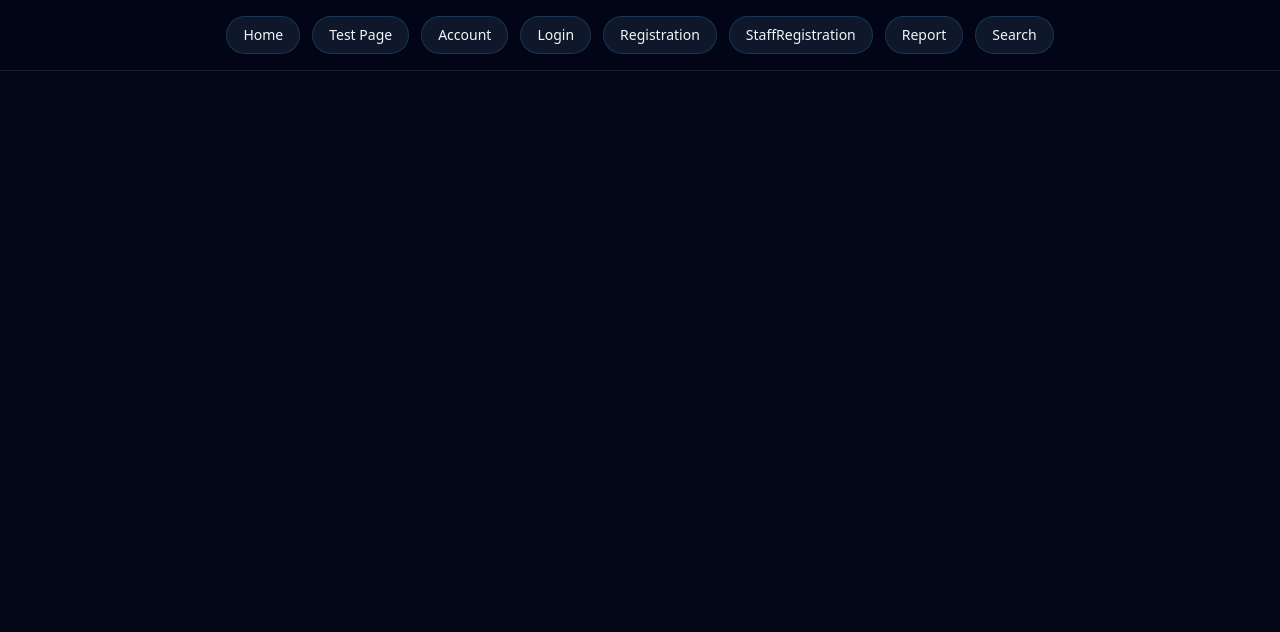
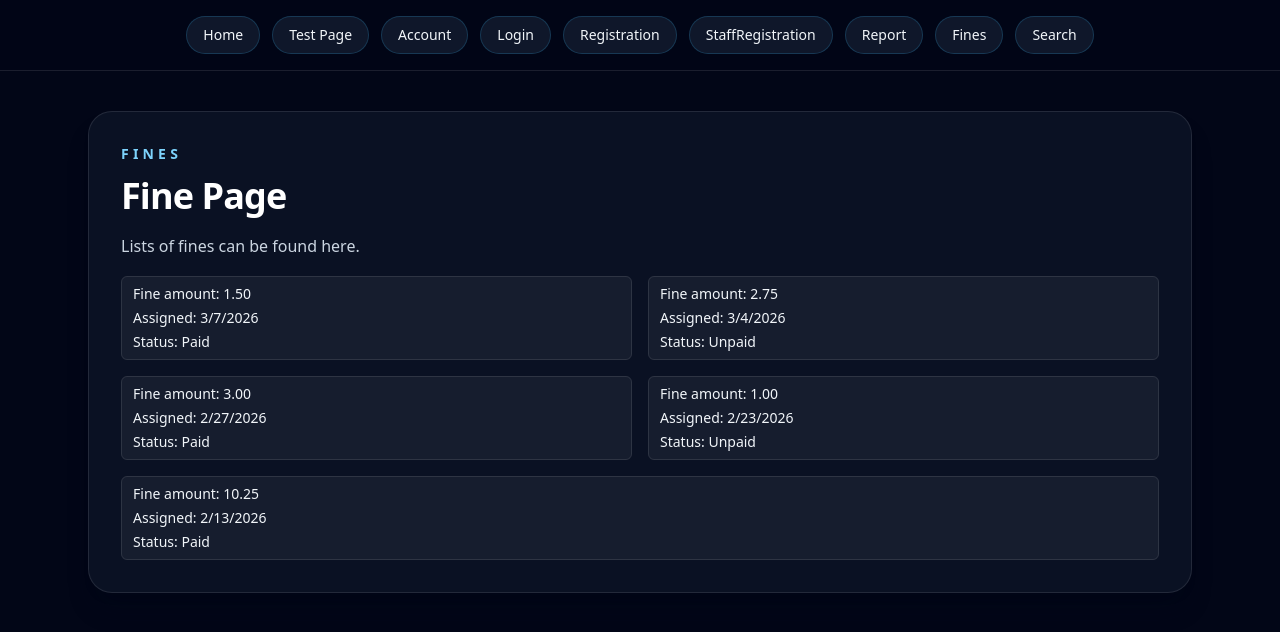
Before and after one commit to devpatel26/Library-Database, a React (Vite) app in the folder react/: page /fines in a window 1280 px wide. Shown: the top 632 px of the page. Built offline with nearby package versions, Linux system fonts and the light colour scheme.

Commit message:
Added fines page & component.

```diff
--- a/react/src/App.jsx
+++ b/react/src/App.jsx
@@ -8,6 +8,7 @@ import Registration from "./pages/Registration.jsx";
 import StaffRegistration from "./pages/StaffRegistration.jsx";
 import Report from "./pages/Report.jsx";
 import TestPage from "./pages/TestPage.jsx";
+import Fines from "./pages/Fines.jsx";
 
 const navLinks = [
   { to: "/", label: "Home" },
@@ -17,6 +18,7 @@ const navLinks = [
   { to: "/registration", label: "Registration" },
   { to: "/staffregistration", label: "StaffRegistration" },
   { to: "/report", label: "Report" },
+  { to: "/fines", label: "Fines" },
   { to: "/search", label: "Search" },
 ];
 
@@ -45,6 +47,7 @@ function App() {
             <Route path="/account" element={<Account />} />
             <Route path="/login" element={<Login />} />
             <Route path="/registration" element={<Registration />} />
+            <Route path="/fines" element={<Fines />} />
             <Route path="/staffregistration" element={<StaffRegistration />} />
             <Route path="/report" element={<Report />} />
             <Route path="/search" element={<Search />} />
--- /dev/null
+++ b/react/src/components/Fine.jsx
@@ -0,0 +1,15 @@
+import React from "react";
+import PrimaryButton from "./Buttons";
+
+export default function Fine({ amount, date, paidStatus }) {
+  return (
+    <div className="flex-2 basis-1/3 rounded-md bg-white/5 px-3 py-1.5 outline-1 -outline-offset-1 outline-white/10 sm:text-sm/6">
+      {/* Fine amount */}
+      <h2>Fine amount: {amount}</h2>
+      {/* Fine established date */}
+      <p>Assigned: {date}</p>
+      {/* Fine paid/unpaid */}
+      <p>Status: {paidStatus ? "Paid" : "Unpaid"}</p>
+    </div>
+  );
+}
--- /dev/null
+++ b/react/src/pages/Fines.jsx
@@ -0,0 +1,25 @@
+import Fine from "../components/Fine";
+
+export default function Fines() {
+  return (
+    <section className="rounded-3xl border border-white/10 bg-slate-900/70 p-8 shadow-xl shadow-slate-950/30">
+      <p className="text-sm font-semibold uppercase tracking-[0.3em] text-sky-300">
+        Fines
+      </p>
+      <h1 className="mt-3 text-4xl font-semibold tracking-tight text-white">
+        Fine Page
+      </h1>
+      <p className="mt-4 max-w-2xl text-base leading-7 text-slate-300">
+        Lists of fines can be found here.
+      </p>
+      <div class="flex gap-4 flex-wrap justify-evenly mt-4">
+        {/*grid grid-cols-3 gap-x-4 gap-y-4 sm:grid-cols-3 mt-2 justify-center"*/}
+        <Fine amount={"1.50"} date={"3/7/2026"} paidStatus={true} />
+        <Fine amount={"2.75"} date={"3/4/2026"} paidStatus={false} />
+        <Fine amount={"3.00"} date={"2/27/2026"} paidStatus={true} />
+        <Fine amount={"1.00"} date={"2/23/2026"} paidStatus={false} />
+        <Fine amount={"10.25"} date={"2/13/2026"} paidStatus={true} />
+      </div>
+    </section>
+  );
+}
```
